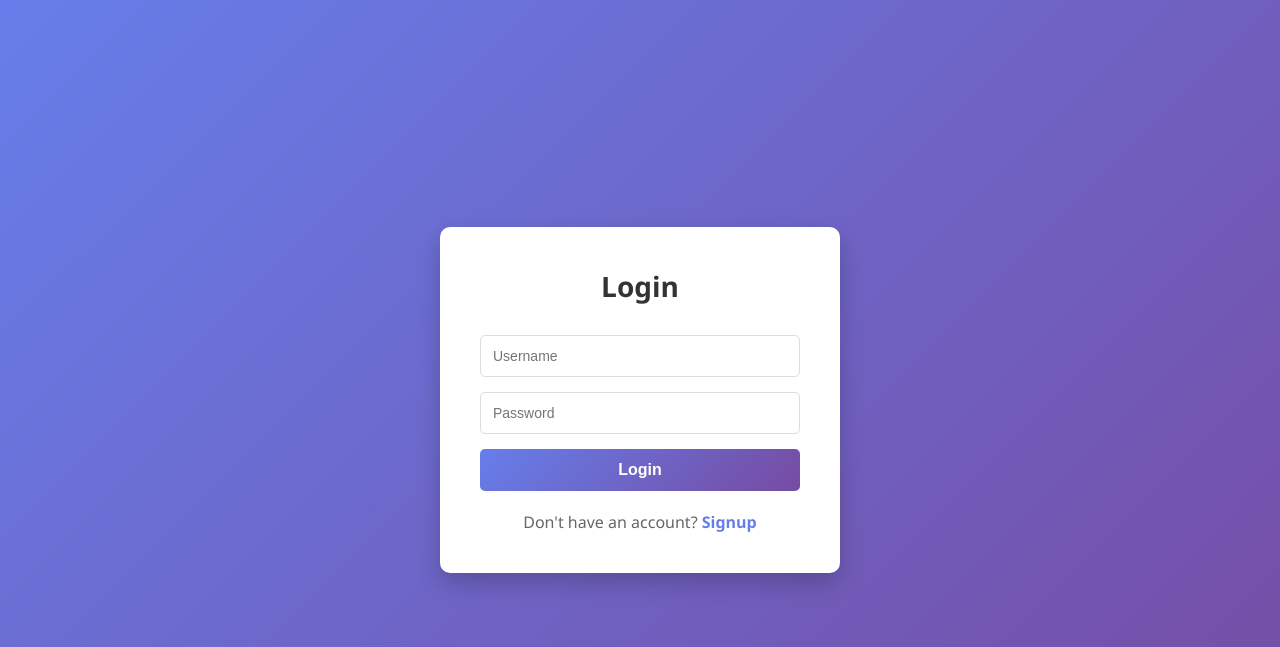
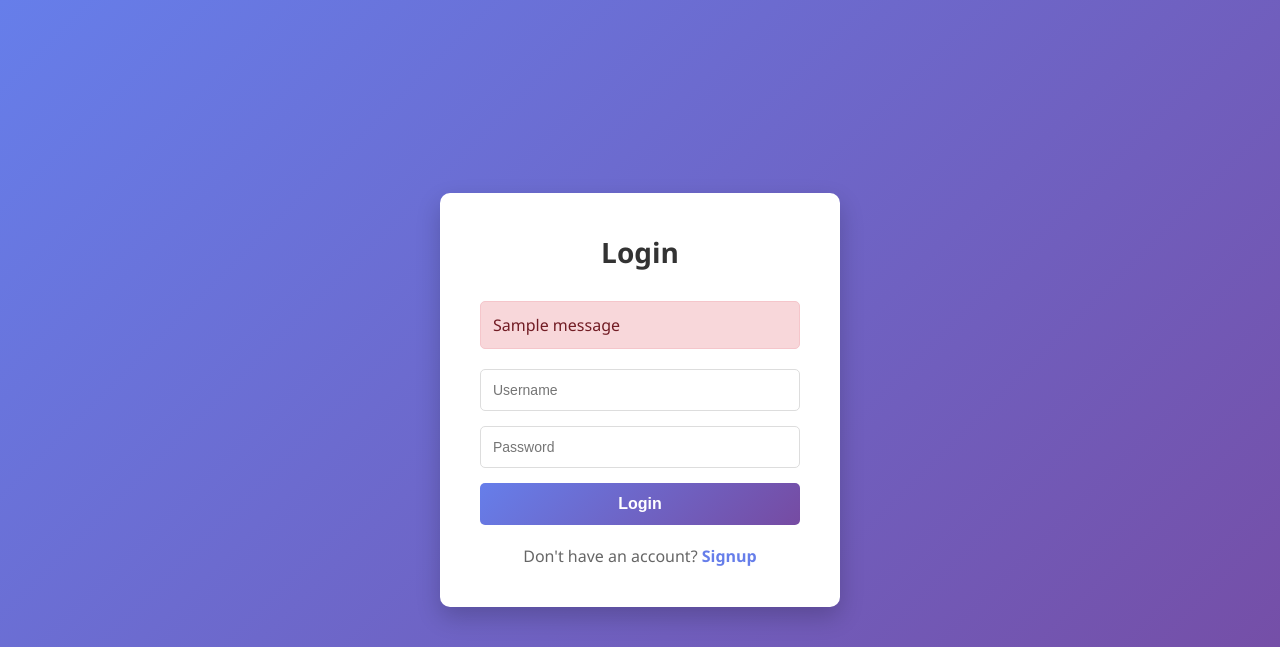
Before and after one commit to davulurisasi614-gif/jobapplication1, a Django app: page /login/ in a window 1280 px wide. Shown: the top 647 px of the page. Run offline with Django 5.2, Linux system fonts and the light colour scheme; one stand-in notice (Sample message) is shown.

Commit message:
Update login.html

```diff
--- a/jobs/templates/login.html
+++ b/jobs/templates/login.html
@@ -38,6 +38,25 @@
             display: flex;
             flex-direction: column;
             gap: 15px;
+        }
+        .messages {
+            margin-bottom: 20px;
+        }
+
+        .messages li {
+            list-style: none;
+            padding: 12px;
+            margin-bottom: 10px;
+            border-radius: 5px;
+            background-color: #f8d7da;
+            color: #721c24;
+            border: 1px solid #f5c6cb;
+        }
+
+        .success-message {
+            background-color: #d4edda;
+            color: #155724;
+            border: 1px solid #c3e6cb;
         }
 
         input[type="text"],
@@ -95,6 +114,18 @@
 <div class="login-container">
     <h2>Login</h2>
 
+    {% if messages %}
+    <ul class="messages">
+        {% for message in messages %}
+            {% if message.tags == 'success' %}
+                <li class="success-message">{{ message }}</li>
+            {% else %}
+                <li>{{ message }}</li>
+            {% endif %}
+        {% endfor %}
+    </ul>
+    {% endif %}
+
     <form method="post">
         {% csrf_token %}
         <input type="text" name="username" placeholder="Username" required>
```
